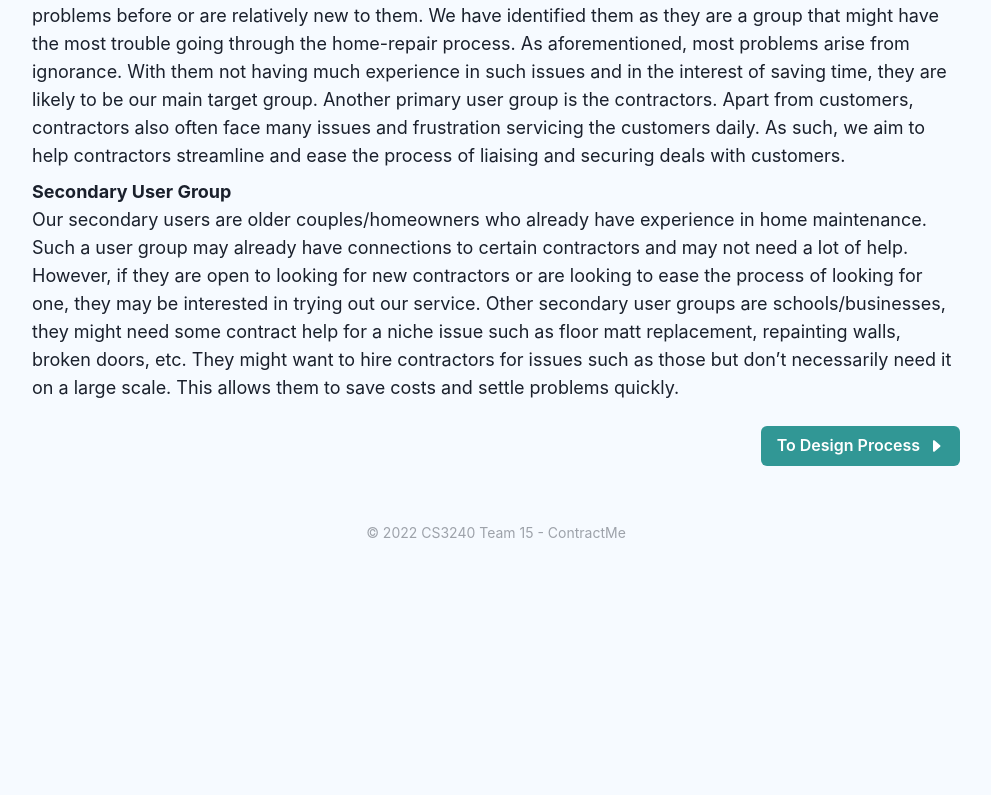
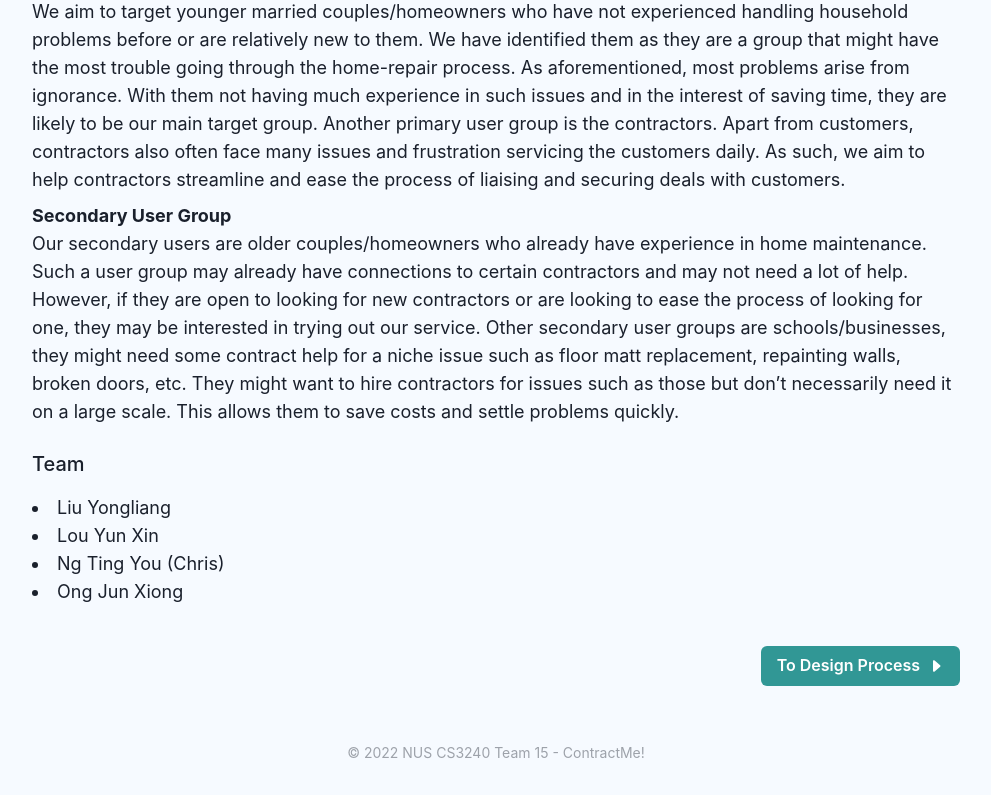
Before and after one commit to ong6/ContractMe, a Next.js app: page / in a window 1280 px wide. Shown: the part 1236-2031 px from the top of the page, without its empty margins (144-1135 px from the left). Before the commit the page ends 1811 px from the top, so only its background shows below. Built offline with nearby package versions, Linux system fonts and the light colour scheme.

Commit message:
Update team

```diff
--- a/components/Footer.js
+++ b/components/Footer.js
@@ -3,7 +3,7 @@ import { Box } from "@chakra-ui/react";
 const Footer = () => {
 	return (
 		<Box align="center" opacity={0.4} fontSize="sm" pt={8}>
-			&copy; {new Date().getFullYear()} CS3240 Team 15 - ContractMe
+			&copy; {new Date().getFullYear()} NUS CS3240 Team 15 - ContractMe!
 		</Box>
 	);
 };
--- a/pages/index.js
+++ b/pages/index.js
@@ -16,8 +16,8 @@ export default function Home() {
 				<link rel="icon" href="/favicon.png" />
 			</Head>
 			<div className="">
-				<Section delay={0.3}>
-					<div className="flex justify-center py-4 text-xl">
+				<Section delay={0.1}>
+					<div className="flex justify-center py-4 mt-6 text-xl">
 						<Image
 							src={poster}
 							alt="ContractMe"
@@ -26,14 +26,14 @@ export default function Home() {
 						/>
 					</div>
 				</Section>
-				<Section delay={0.1}>
+				<Section delay={0.3}>
 					<div className="mt-6 text-lg">
 						<div className="text-2xl font-medium">Introduction</div>
 						<div className="mt-2 text-xl font-medium">Design Problem</div>
 						<div className="mt-2 text-lg">
 							When home maintenance is required, homeowners tend to experience various pain points throughout the entire home-repair process. This includes:
 						</div>
-						<ol className="py-4 text-lg list-disc list-inside">
+						<ol className="py-4 text-lg list-inside">
 							<li className="li">
 								1. Identifying the problem that requires fixing
 							</li>
@@ -67,7 +67,6 @@ export default function Home() {
 							We aim to target younger married couples/homeowners who have not experienced handling household problems before or are relatively new to them. We have identified them as they are a group that might have the most trouble going through the home-repair process. As aforementioned, most problems arise from ignorance. With them not having much experience in such issues and in the interest of saving time, they are likely to be our main target group.
 
 							Another primary user group is the contractors. Apart from customers, contractors also often face many issues and frustration servicing the customers daily. As such, we aim to help contractors streamline and ease the process of liaising and securing deals with customers.
-
 						</div>
 						<div className="mt-2">
 							<b>Secondary User Group</b><br />
@@ -78,6 +77,26 @@ export default function Home() {
 					</div>
 				</Section>
 				<Section delay={0.7}>
+					<div className="mt-6 text-lg">
+						<div className="mt-2 text-xl font-medium">Team
+						</div>
+						<ol className="py-4 text-lg list-disc list-inside">
+							<li className="li">
+								Liu Yongliang
+							</li>
+							<li className="li">
+								Lou Yun Xin
+							</li>
+							<li className="li">
+								Ng Ting You (Chris)
+							</li>
+							<li className="li">
+								Ong Jun Xiong
+							</li>
+						</ol>
+					</div>
+				</Section>
+				<Section delay={1}>
 					<div className="flex items-center justify-between">
 						<div className="div"></div>
 						<Link href="/process">
```
